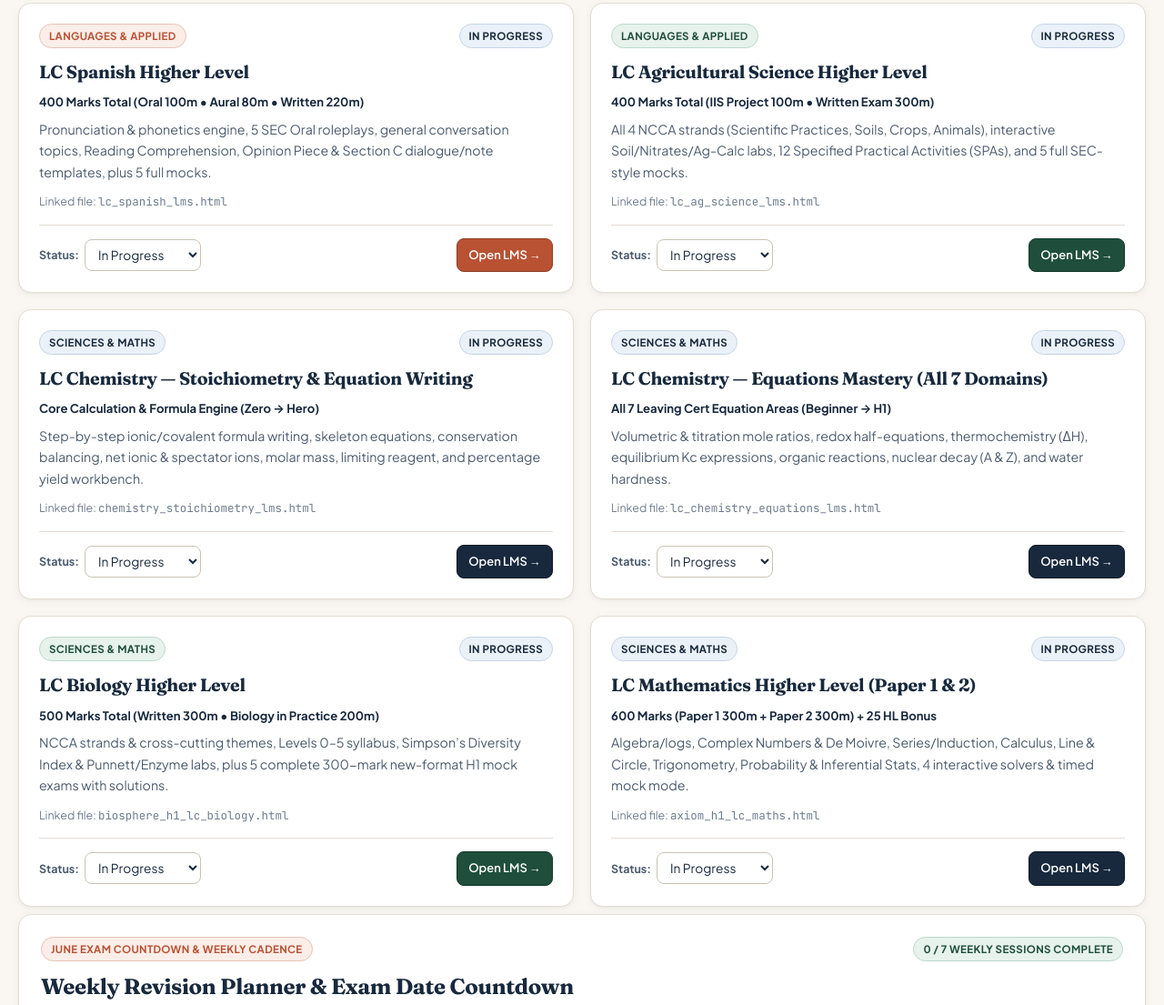
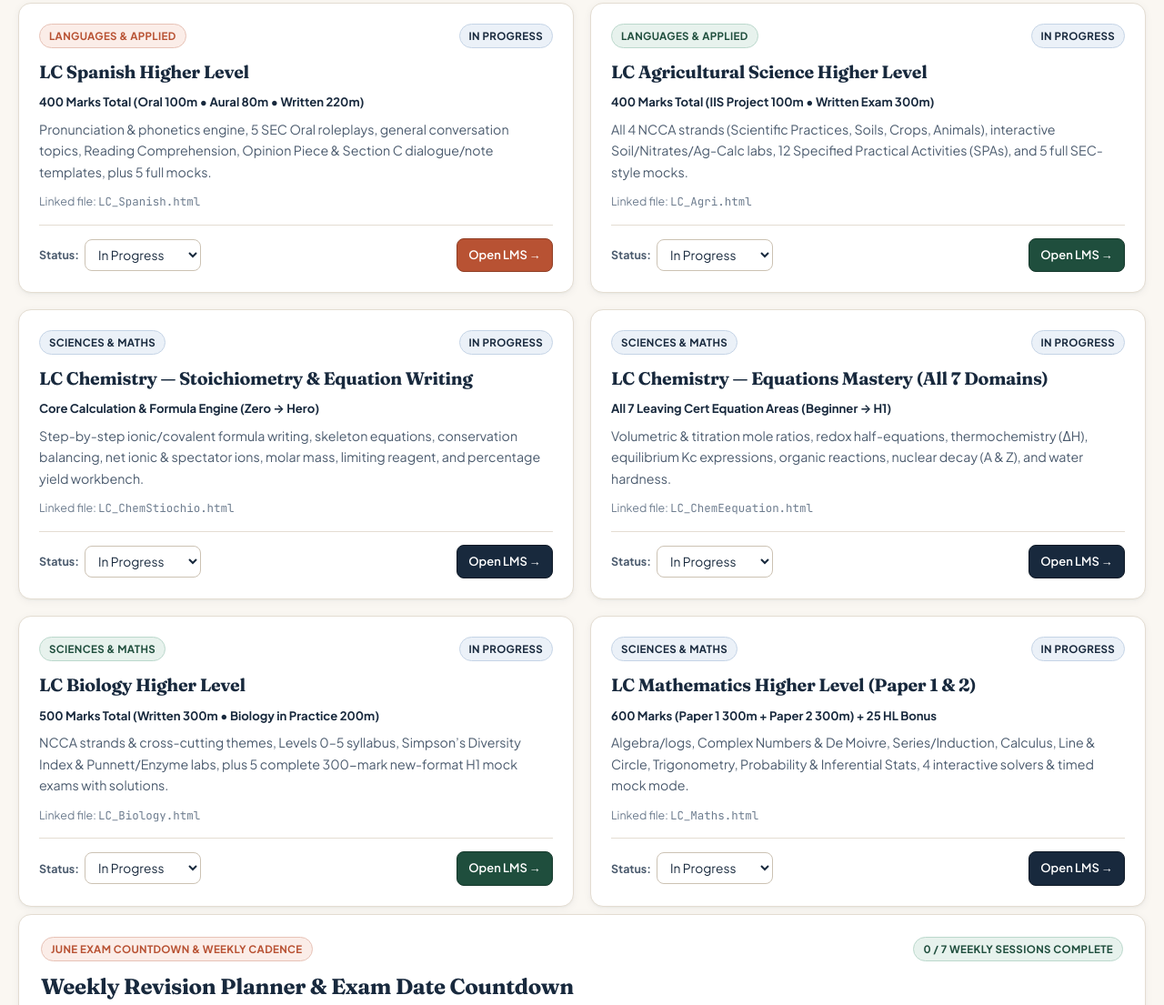
Before and after one commit to sabirrzc60/LCLms, a plain HTML site: page index.html in a window 1280 px wide. Shown: the part 878-1983 px from the top of the page at 91% size. Drawn offline with Linux system fonts and the light colour scheme.

Commit message:
Add files via upload

```diff
--- a/index.html
+++ b/index.html
@@ -714,7 +714,7 @@
         categoryLabel: 'Languages & Applied',
         badgeClass: 'badge-terracotta',
         title: 'LC Spanish Higher Level',
-        defaultFile: 'lc_spanish_lms.html',
+        defaultFile: 'LC_Spanish.html',
         marksSummary: '400 Marks Total (Oral 100m • Aural 80m • Written 220m)',
         topics: 'Pronunciation & phonetics engine, 5 SEC Oral roleplays, general conversation topics, Reading Comprehension, Opinion Piece & Section C dialogue/note templates, plus 5 full mocks.',
         accentBtn: 'btn-terracotta'
@@ -725,7 +725,7 @@
         categoryLabel: 'Languages & Applied',
         badgeClass: 'badge-forest',
         title: 'LC Agricultural Science Higher Level',
-        defaultFile: 'lc_ag_science_lms.html',
+        defaultFile: 'LC_Agri.html',
         marksSummary: '400 Marks Total (IIS Project 100m • Written Exam 300m)',
         topics: 'All 4 NCCA strands (Scientific Practices, Soils, Crops, Animals), interactive Soil/Nitrates/Ag-Calc labs, 12 Specified Practical Activities (SPAs), and 5 full SEC-style mocks.',
         accentBtn: 'btn-forest'
@@ -736,7 +736,7 @@
         categoryLabel: 'Sciences & Maths',
         badgeClass: 'badge-navy',
         title: 'LC Chemistry — Stoichiometry & Equation Writing',
-        defaultFile: 'chemistry_stoichiometry_lms.html',
+        defaultFile: 'LC_ChemStiochio.html',
         marksSummary: 'Core Calculation & Formula Engine (Zero → Hero)',
         topics: 'Step-by-step ionic/covalent formula writing, skeleton equations, conservation balancing, net ionic & spectator ions, molar mass, limiting reagent, and percentage yield workbench.',
         accentBtn: 'btn-navy'
@@ -747,7 +747,7 @@
         categoryLabel: 'Sciences & Maths',
         badgeClass: 'badge-navy',
         title: 'LC Chemistry — Equations Mastery (All 7 Domains)',
-        defaultFile: 'lc_chemistry_equations_lms.html',
+        defaultFile: 'LC_ChemEequation.html',
         marksSummary: 'All 7 Leaving Cert Equation Areas (Beginner → H1)',
         topics: 'Volumetric & titration mole ratios, redox half-equations, thermochemistry (ΔH), equilibrium Kc expressions, organic reactions, nuclear decay (A & Z), and water hardness.',
         accentBtn: 'btn-navy'
@@ -758,7 +758,7 @@
         categoryLabel: 'Sciences & Maths',
         badgeClass: 'badge-forest',
         title: 'LC Biology Higher Level',
-        defaultFile: 'biosphere_h1_lc_biology.html',
+        defaultFile: 'LC_Biology.html',
         marksSummary: '500 Marks Total (Written 300m • Biology in Practice 200m)',
         topics: 'NCCA strands & cross-cutting themes, Levels 0–5 syllabus, Simpson’s Diversity Index & Punnett/Enzyme labs, plus 5 complete 300-mark new-format H1 mock exams with solutions.',
         accentBtn: 'btn-forest'
@@ -769,7 +769,7 @@
         categoryLabel: 'Sciences & Maths',
         badgeClass: 'badge-navy',
         title: 'LC Mathematics Higher Level (Paper 1 & 2)',
-        defaultFile: 'axiom_h1_lc_maths.html',
+        defaultFile: 'LC_Maths.html',
         marksSummary: '600 Marks (Paper 1 300m + Paper 2 300m) + 25 HL Bonus',
         topics: 'Algebra/logs, Complex Numbers & De Moivre, Series/Induction, Calculus, Line & Circle, Trigonometry, Probability & Inferential Stats, 4 interactive solvers & timed mock mode.',
         accentBtn: 'btn-navy'
```
